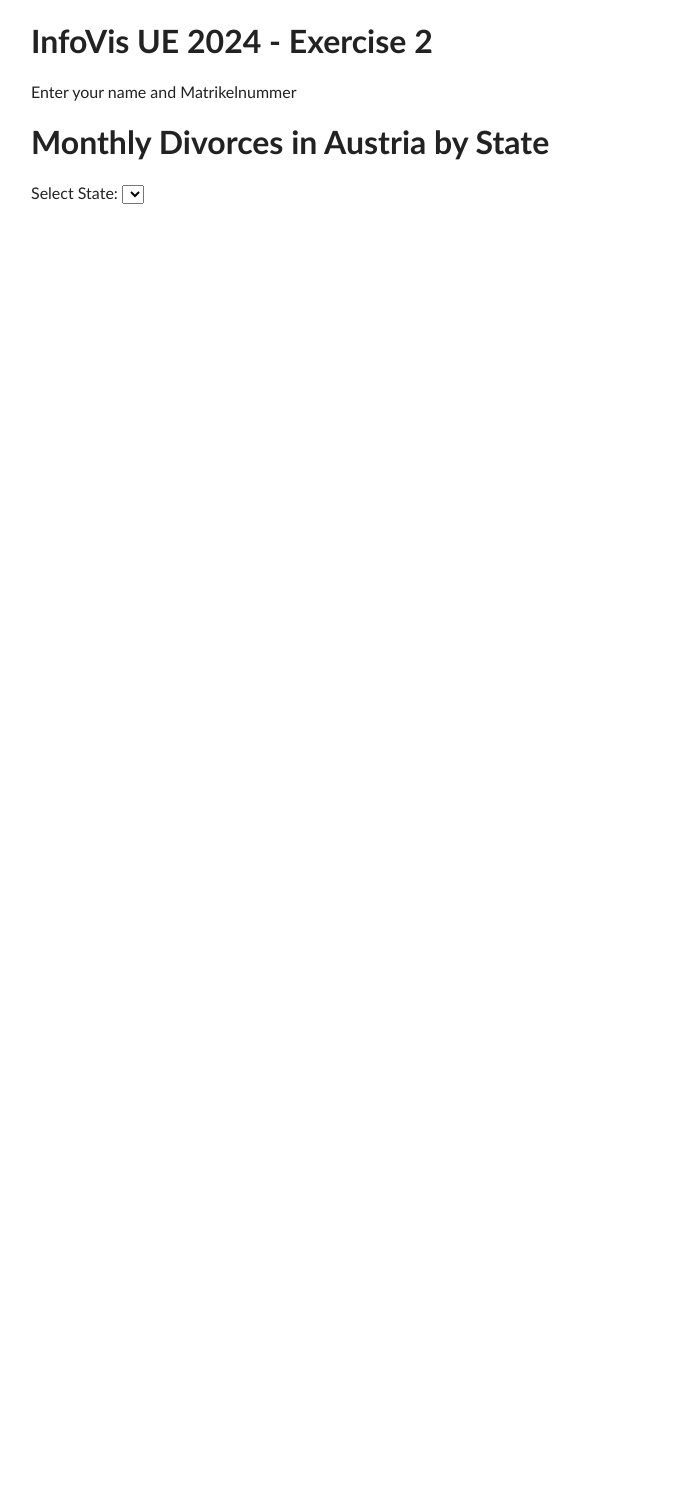
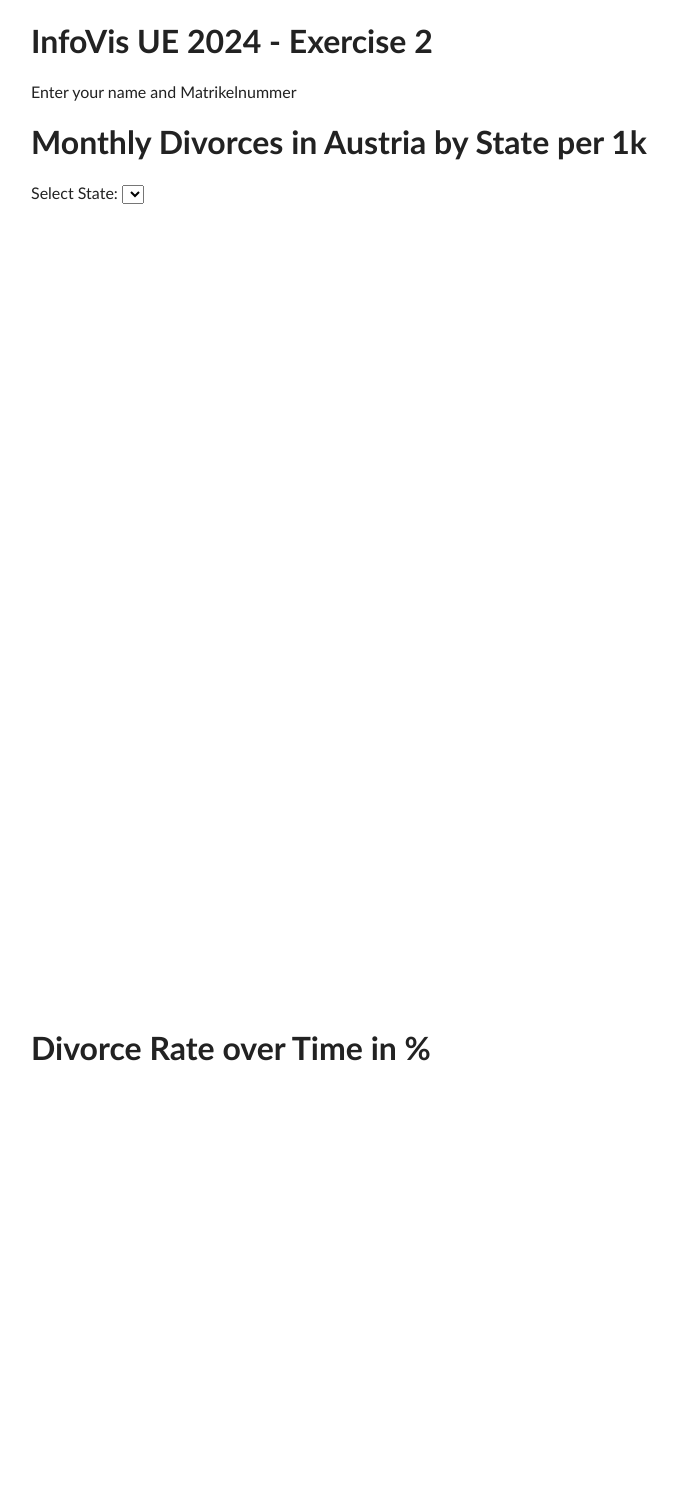
Before and after one commit to Lollobin/divorce-datavisualization, a Flask app: template templates/index.html in a window 1280 px wide. Shown: the whole page, without its empty margins (57-735 px from the left). Before the commit the page ends 204 px from the top, so only its background shows below. Run offline with Flask 3, Linux system fonts and the light colour scheme; the template is opened without the code that fills it: most values are stand-ins (such as "Sample title", 1, 10 or a date in 2020); lists and menus that the app fills with data are empty.

Commit message:
adds line plot for overall divorce rate since 1951

```diff
--- a/app.py
+++ b/app.py
@@ -24,8 +24,8 @@ def data():
                                             encoding='latin1', delimiter=";")
     divorceMarriageDuration = divorceMarriageDurationDf.to_dict('records')
 
-    divorceTotal1946Df = pd.read_csv('static/data/scheidung-gesamt-1946.CSV', encoding='latin1', delimiter=";")
-    divorceTotal1946 = divorceTotal1946Df.to_dict('records')
+    divorceTotal1951Df = pd.read_csv('static/data/scheidung-gesamt-1951.CSV', encoding='latin1', delimiter=";")
+    divorceTotal1951 = divorceTotal1951Df.to_dict('records')
 
     divorceLandAbsoluteDf = pd.read_csv('static/data/scheidung-land-absolut.CSV', encoding='latin1', delimiter=";")
     divorceLandAbsolute = divorceLandAbsoluteDf.to_dict('records')
@@ -61,7 +61,7 @@ def data():
                            divorceDistricAbsolute=json.dumps(divorceDistrictAbsolute),
                            divorceDistrictPro1k=json.dumps(divorceDistrictPro1k),
                            divorceMarriageDuration=json.dumps(divorceMarriageDuration),
-                           divorceTotal1946=json.dumps(divorceTotal1946),
+                           divorceRate=json.dumps(divorceTotal1951),
                            divorceLandAbsolute=json.dumps(divorceLandAbsolute),
                            divorceLandPro1k=json.dumps(divorceLandPro1k),
                            divorceLandPercent=json.dumps(divorceLandPercent),
--- a/static/data/scheidung-gesamt-1946.CSV
+++ b/static/data/scheidung-gesamt-1951.CSV
@@ -1,9 +1,4 @@
 Jahr;absolut;pro 1k;Gesamtscheidungsrate
-1946;13 351;1,9;
-1947;13 465;1,9;
-1948;14 162;2,0;
-1949;12 776;1,8;
-1950;10 534;1,5;
 1951;10 295;1,5;17,70
 1952;9 833;1,4;16,40
 1953;9 417;1,4;15,60
--- /dev/null
+++ b/static/scripts/divorceRateYears.js
@@ -0,0 +1,46 @@
+// Set the dimensions and margins of the graph
+const margin = {top: 10, right: 30, bottom: 30, left: 60},
+    width = 800 - margin.left - margin.right,
+    height = 400 - margin.top - margin.bottom;
+
+// Append the svg object to the body of the page
+const svg = d3.select("#divorceRateYears")
+    .append("svg")
+    .attr("width", width + margin.left + margin.right)
+    .attr("height", height + margin.top + margin.bottom)
+    .append("g")
+    .attr("transform", `translate(${margin.left},${margin.top})`);
+
+// Parse the data
+const data = divorceRate.map(d => ({
+    year: +d.Jahr,
+    rate: +d.Gesamtscheidungsrate.replace(',', '.')
+}));
+
+// X axis
+const x = d3.scaleLinear()
+    .domain(d3.extent(data, d => d.year))
+    .range([0, width]);
+
+svg.append("g")
+    .attr("transform", `translate(0, ${height})`)
+    .call(d3.axisBottom(x).tickFormat(d3.format("d")));
+
+// Y axis
+const y = d3.scaleLinear()
+    .domain([0, d3.max(data, d => d.rate)])
+    .range([height, 0]);
+
+svg.append("g")
+    .call(d3.axisLeft(y));
+
+// Add the line
+svg.append("path")
+    .datum(data)
+    .attr("fill", "none")
+    .attr("stroke", "steelblue")
+    .attr("stroke-width", 2)
+    .attr("d", d3.line()
+        .x(d => x(d.year))
+        .y(d => y(d.rate))
+    );
--- a/templates/index.html
+++ b/templates/index.html
@@ -18,17 +18,27 @@
 </div>
 
 <div class="container">
-    <h1>Monthly Divorces in Austria by State</h1>
+    <h1>Monthly Divorces in Austria by State per 1k</h1>
     <label for="stateSelector">Select State:</label>
     <select id="stateSelector"></select>
     <div id="divorceMonthly"></div>
 </div>
 
+<div class="container">
+    <h1>Divorce Rate over Time in %</h1>
+    <div id="divorceRateYears"></div>
+</div>
+
 <script>
-    let divorceMonthly = {{ divorceMonthly | safe}};
+    let divorceMonthly = {{ divorceMonthly | safe}}
     console.log(divorceMonthly);
+    let divorceRate = {{ divorceRate | safe}}
+    console.log(divorceRate);
 </script>
+
+<script src="../static/scripts/util.js"></script>
 <script src="../static/scripts/divorceMonthly.js"></script>
+<script src="../static/scripts/divorceRateYears.js"></script>
 <div id="svg_line_plot" class="svg_line_plot"></div>
 
 </body>
```
